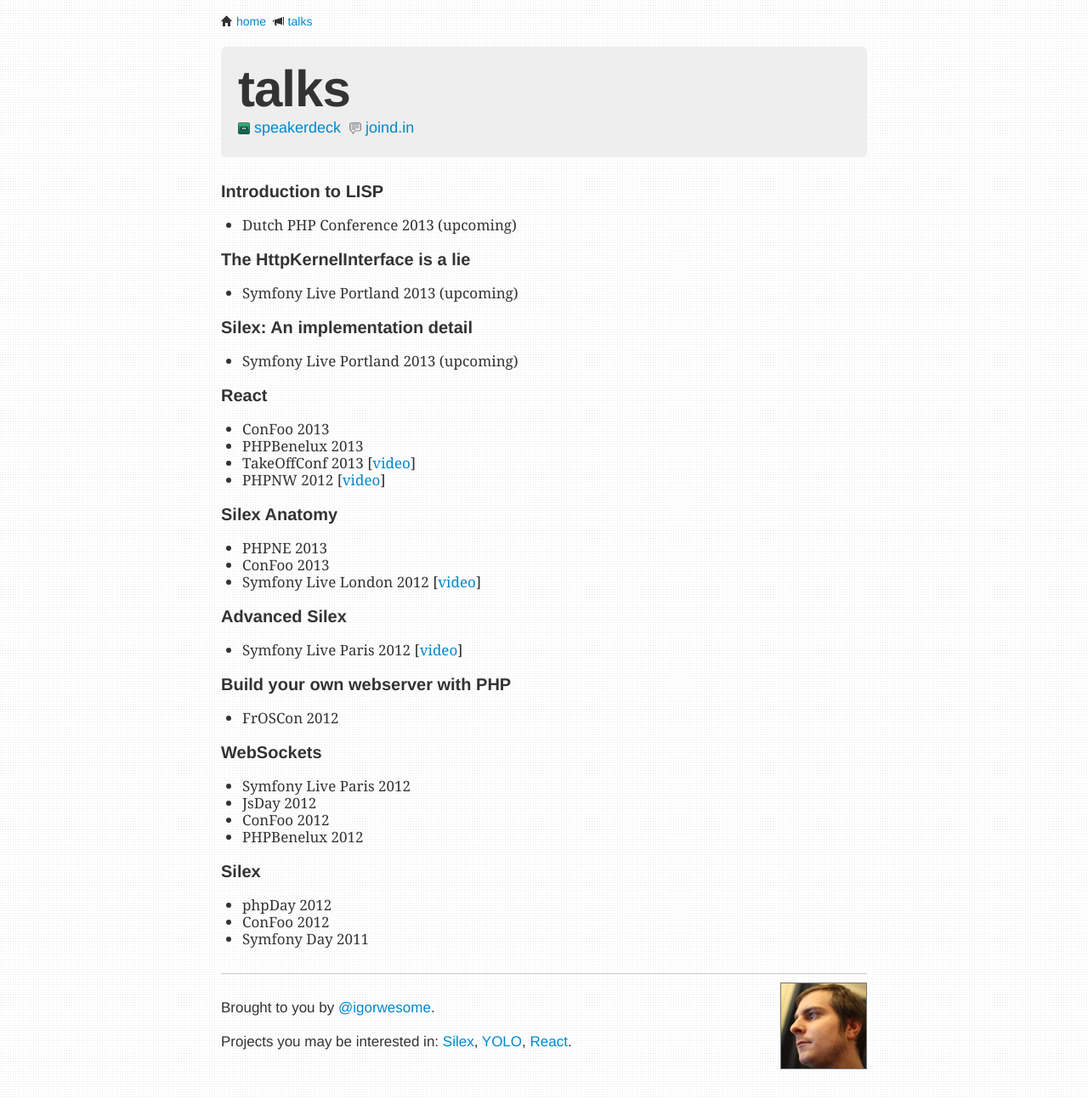
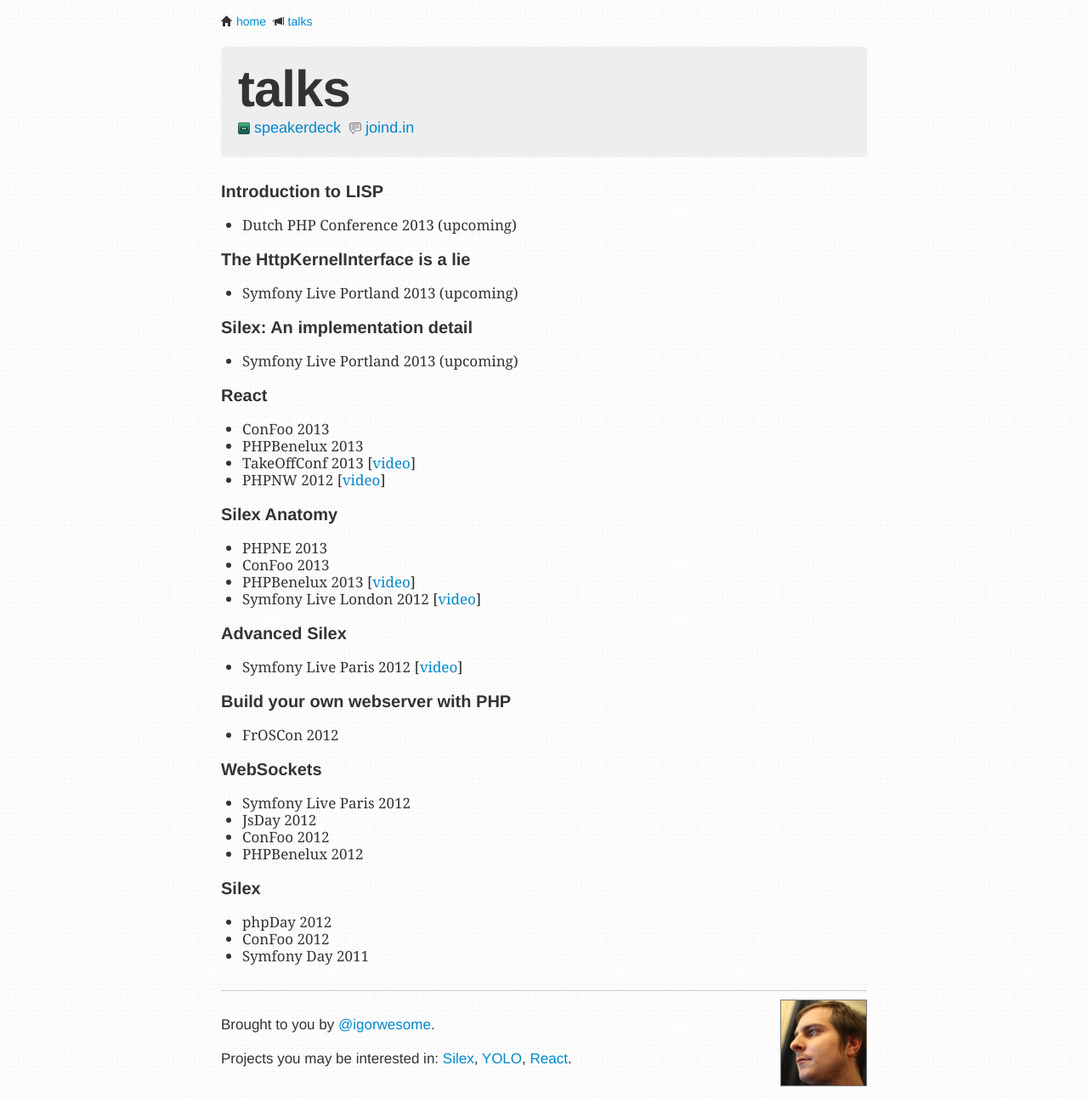
Before and after one commit to igorw/weblog, a Jekyll site: the page built from talks.md, in a window 1280 px wide. Shown: the whole page at 85% size. Built offline with Jekyll 4.4.1, drawn with Linux system fonts in a browser that asks for light colours; Markdown is read by kramdown in place of the engine named in the settings.

Commit message:
video of phpbnl13 advanced silex

```diff
--- a/talks.md
+++ b/talks.md
@@ -27,6 +27,7 @@
 
 * PHPNE 2013
 * ConFoo 2013
+* PHPBenelux 2013 [[video](http://www.youtube.com/watch?v=9VUoIruQNMg)]
 * Symfony Live London 2012 [[video](https://vimeo.com/51201498)]
 
 ### Advanced Silex
```
